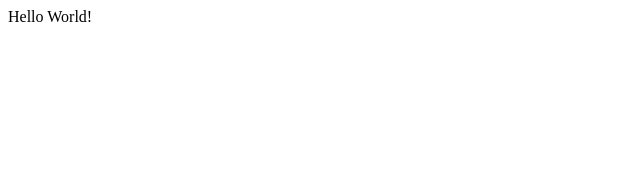
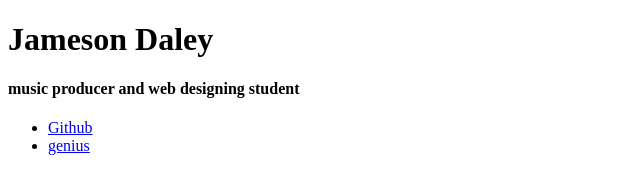
Before and after one commit to jamson00/modul-2-project, a plain HTML site: page index.html in a window 1280 px wide. Shown: the whole page, without its empty margins (0-640 px from the left). Drawn offline with Linux system fonts and the light colour scheme.

Commit message:
added headers and ul links

```diff
--- a/index.html
+++ b/index.html
@@ -5,6 +5,16 @@
   </head>
 
   <body>
-    Hello World!
+    <h1>Jameson Daley</h1>
+    <h4>music producer and web designing student</h4>
+
+    <ul>
+      <li>
+        <a href="https://github.com/jameson00">Github</a>
+      </li>
+      <li>
+        <a href="https://genius.com/artists/Maru48k">genius</a>
+      </li>
+    </ul>
   </body>
 </html>
```
